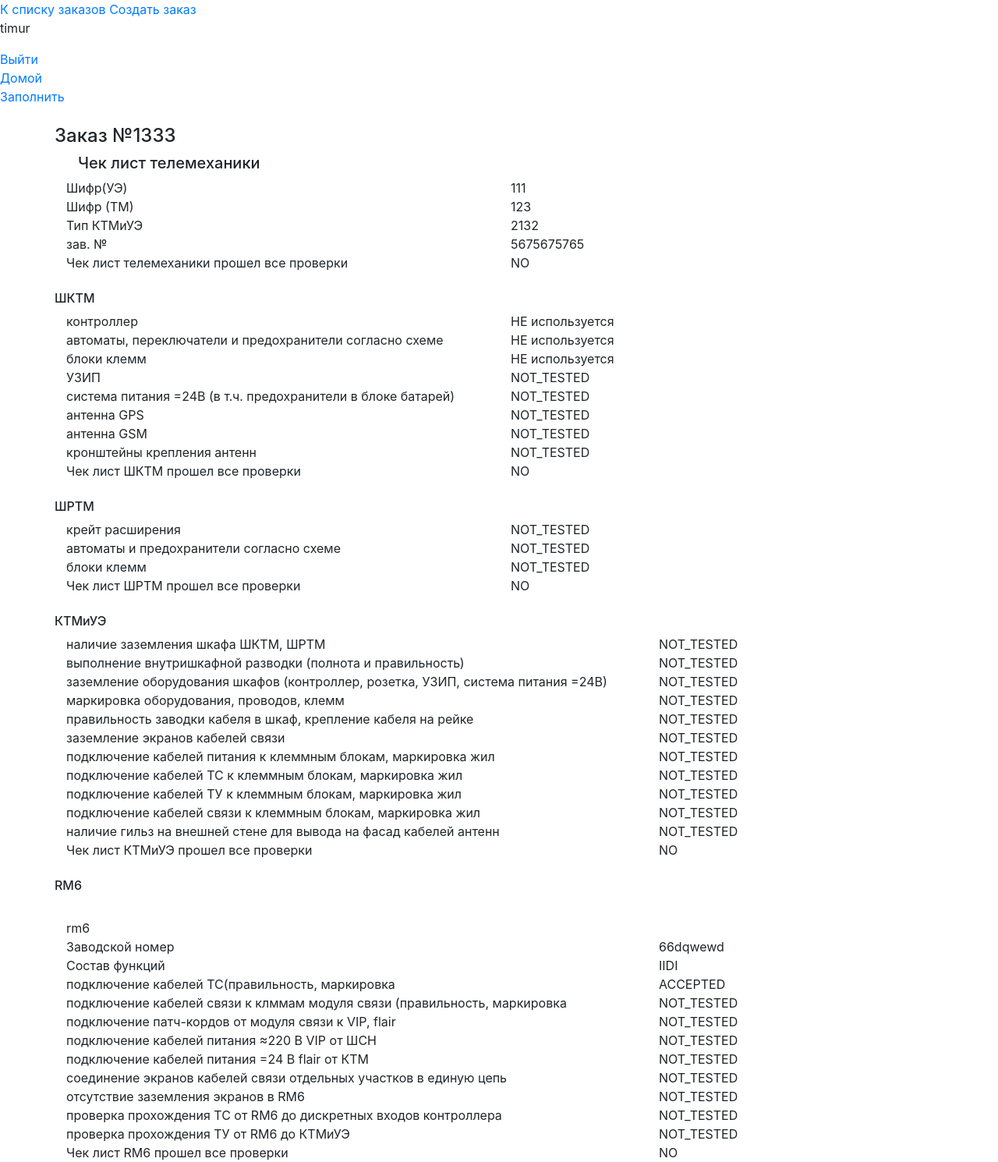
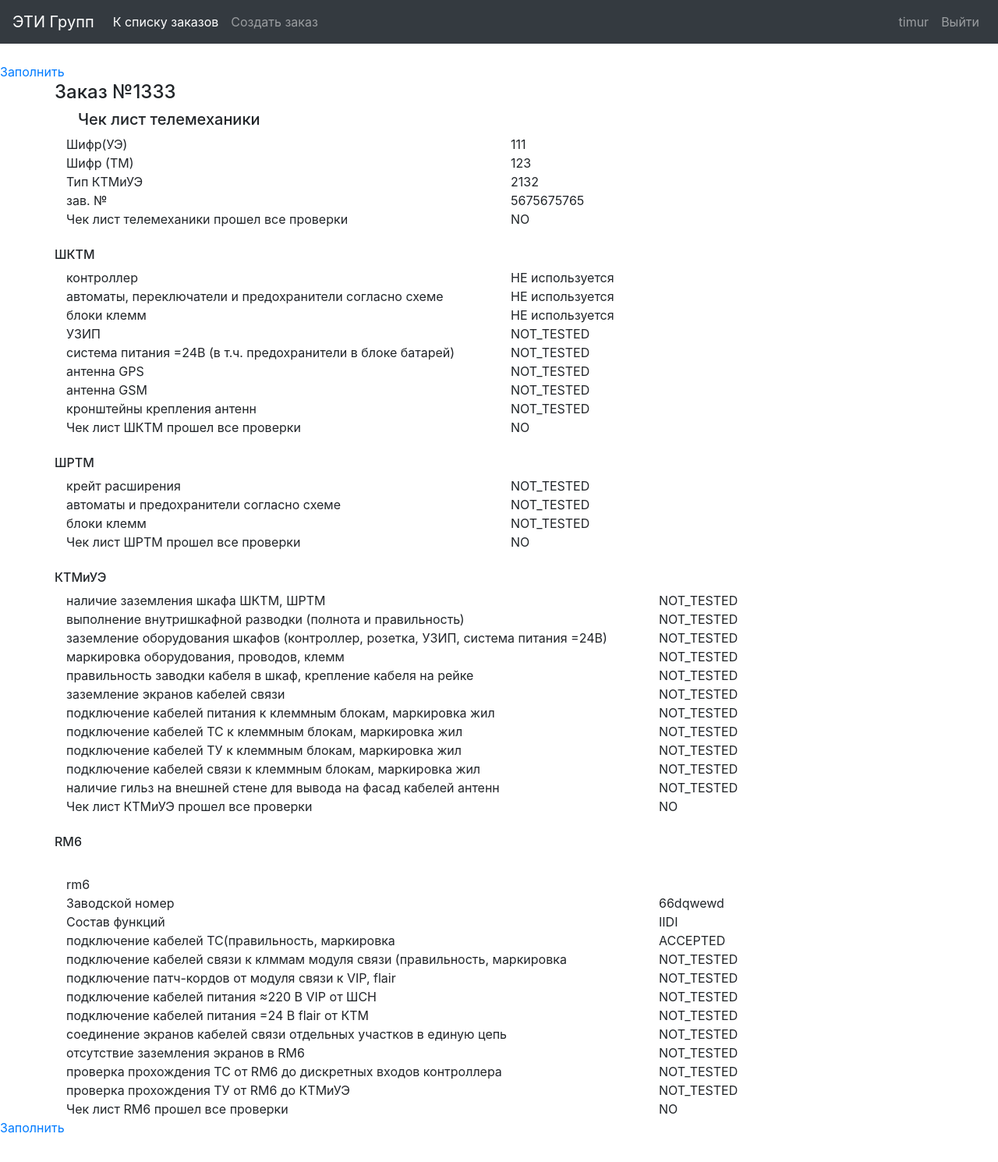
Before and after one commit to TimurKarev/ETIGroup, a Django app: page /tm_checklist_detail/46/ in a window 1280 px wide. Shown: the whole page at 78% size. After the commit the page ends 1453 px from the top, so only its background shows below. Run offline with Django 3.2, Linux system fonts and the light colour scheme; a user stored in the database is signed in; data comes from the database, SQL or seed files in the repository; both versions use the stored data as it was after the commit; some libraries are stand-ins or nearby versions.

Commit message:
permissions and navbar ready

```diff
--- a/ETIGroup_project/settings.py
+++ b/ETIGroup_project/settings.py
@@ -26,7 +26,7 @@ SECRET_KEY = 'sey3a5*bpk1t1wt9e5qkv1w#f1b6b2iilt(@wntbv@=(8ft7fz'
 # SECURITY WARNING: don't run with debug turned on in production!
 DEBUG = True
 
-ALLOWED_HOSTS = ['10.40.247.58', '127.0.0.1']
+ALLOWED_HOSTS = ['10.40.247.58', '127.0.0.1', '178.236.132.44']
 
 LOGIN_REDIRECT_URL = 'checklist_list'
 LOGOUT_REDIRECT_URL = 'checklist_list'
--- a/otk/models/tm_checklists.py
+++ b/otk/models/tm_checklists.py
@@ -21,6 +21,10 @@ class TMCheckList(models.Model):
     Number_KTM_UE = models.CharField(max_length=20, default = '', verbose_name = 'зав. №', blank = True)
     passed = models.CharField(max_length=15, choices = PASSED_CHOICES, default = 'NO', blank = False, null = False,
                                 verbose_name = 'Чек лист телемеханики прошел все проверки')
+
+
+    def get_absolute_url(self):
+        return reverse('tm_checklist_detail', args=[str(self.id)])
 
 
 class RM6CheckList(models.Model):
--- a/otk/templates/base.html
+++ b/otk/templates/base.html
@@ -4,23 +4,46 @@
         <meta name="viewport" content="width=device-width, initial-scale=1, shrink-to-fit=no">
         <link rel="stylesheet" href="https://stackpath.bootstrapcdn.com/bootstrap/4.1.3/css/bootstrap.min.css" integrity="sha384-MCw98/SFnGE8fJT3GXwEOngsV7Zt27NXFoaoApmYm81iuXoPkFOJwJ8ERdknLPMO" crossorigin="anonymous">
 
-        <title>Общий заголовок</title>
+        <title> {% block title %} Общий заголовок {% endblock title %} </title>
     </head>
     <body>
+        <nav class="navbar navbar-expand-lg navbar-dark bg-dark">
+        <a class="navbar-brand" href="#">ЭТИ Групп</a>
+        <button class="navbar-toggler" type="button" data-toggle="collapse" data-target="#navbarNav" aria-controls="navbarNav" aria-expanded="false" aria-label="Toggle navigation">
+            <span class="navbar-toggler-icon"></span>
+        </button>
+        <div class="collapse navbar-collapse" id="navbarNav">
+            <ul class="navbar-nav mr-auto">
+                <li class="nav-item active">
+                    <a class="nav-link" href="{% url 'checklist_list' %}">К списку заказов <span class="sr-only">(current)</span></a>
+                </li>
+                <li class="nav-item">
+                    <a class="nav-link" href="{% url 'order_create' %}">Создать заказ</a>
+                </li>
+            </ul>
+            <ul class="navbar-nav">
+                {% if  user.is_authenticated %}
+                    <li class="nav-item">
+                        <a class="nav-link" href="">{{ user.username }}</a>
+                    </li>
+                    <li class="nav-item">
+                        <a class="nav-link" href="{% url 'logout' %}">Выйти</a>
+                    </li>
+                {% else %}
+                    <li class="nav-item">
+                        <a class="nav-link" href="">Незнакомец</a>
+                    </li>
+                    <li class="nav-item">
+                        <a class="nav-link" href="{% url 'login' %}">Войти</a>
+                    </li>
+                {% endif %}
+            </ul>
+        </div>
+        </nav>
         <div>
             <header>
-                <div class="nav-left">
-                    <a href="{% url 'checklist_list' %}">К списку заказов</a>
-                    <a href="{% url 'order_create' %}"> Создать заказ</a>
-                </div>
                 <div class="nav-right">
-                    {% if  user.is_authenticated %}
-                        <p>{{ user.username }}</p>
-                        <a href="{% url 'logout' %}">Выйти</a>
-                    {% else %}
-                        <p>Незнакомец</p>
-                        <a href="{% url 'login' %}">Войти</a>
-                    {% endif %}
+
 
                 </div>
 
--- a/otk/templates/tm_checklist_detail.html
+++ b/otk/templates/tm_checklist_detail.html
@@ -3,11 +3,10 @@
 
 {% block content %}
 
-<a href="{% url 'checklist_list' %}"> Домой  </a>
 <br />
 <a href="{% url 'tm_checklist_update' tmchecklist.id %}"> Заполнить  </a>
 <br />
-<br />
+
 <div class="container">
     <div class="row">
         <h4> Заказ №{{man_number}}</h4>
@@ -141,4 +140,7 @@
         {% endif %}
         </div>
     </div>
+    <a href="{% url 'tm_checklist_update' tmchecklist.id %}"> Заполнить  </a>
+    <br />
+    <br />
 {% endblock content %}
--- a/otk/views/mixins/user_access_mixin.py
+++ b/otk/views/mixins/user_access_mixin.py
@@ -5,11 +5,17 @@ from django.shortcuts import redirect
 
 class UserAccessMixin(PermissionRequiredMixin):
     redirect_without_permission = None
+    view_name = None
+
     def dispatch(self, request, *args, **kwargs):
+        print('Class name = ', self.view_name)
         if(not self.request.user.is_authenticated):
             return redirect_to_login(self.request.get_full_path(),
                                      self.get_login_url(), self.get_redirect_field_name())
 
         if(not self.has_permission()):
-            return redirect(self.redirect_without_permission)
+            if(self.view_name is None):
+                return redirect(self.redirect_without_permission)
+            else:
+                return redirect(self.view_name, pk = kwargs['pk'])
         return super(UserAccessMixin, self).dispatch(request, *args, **kwargs)
--- a/otk/views/tm_checklist_detail_views.py
+++ b/otk/views/tm_checklist_detail_views.py
@@ -1,3 +1,5 @@
+from otk.views.mixins.user_access_mixin import UserAccessMixin
+
 from django.views.generic import DetailView
 
 from otk.models.order import OTKOrder
@@ -10,7 +12,11 @@ from otk.utils import model_to_dict_verbose
 
 
 
-class TMCheckListDetailView(DetailView):
+class TMCheckListDetailView(UserAccessMixin, DetailView):
+    permission_required = 'otk.view_otkchecklist'
+    raise_exception = False
+    redirect_without_permission = 'checklist_list'
+
     model = TMCheckList
     template_name = "tm_checklist_detail.html"
 
```
Also changed, not shown: otk/views/tm_checklist_update_view.py (+16 -1 lines), otk/views/views.py (+5 -2 lines), db.sqlite3.
